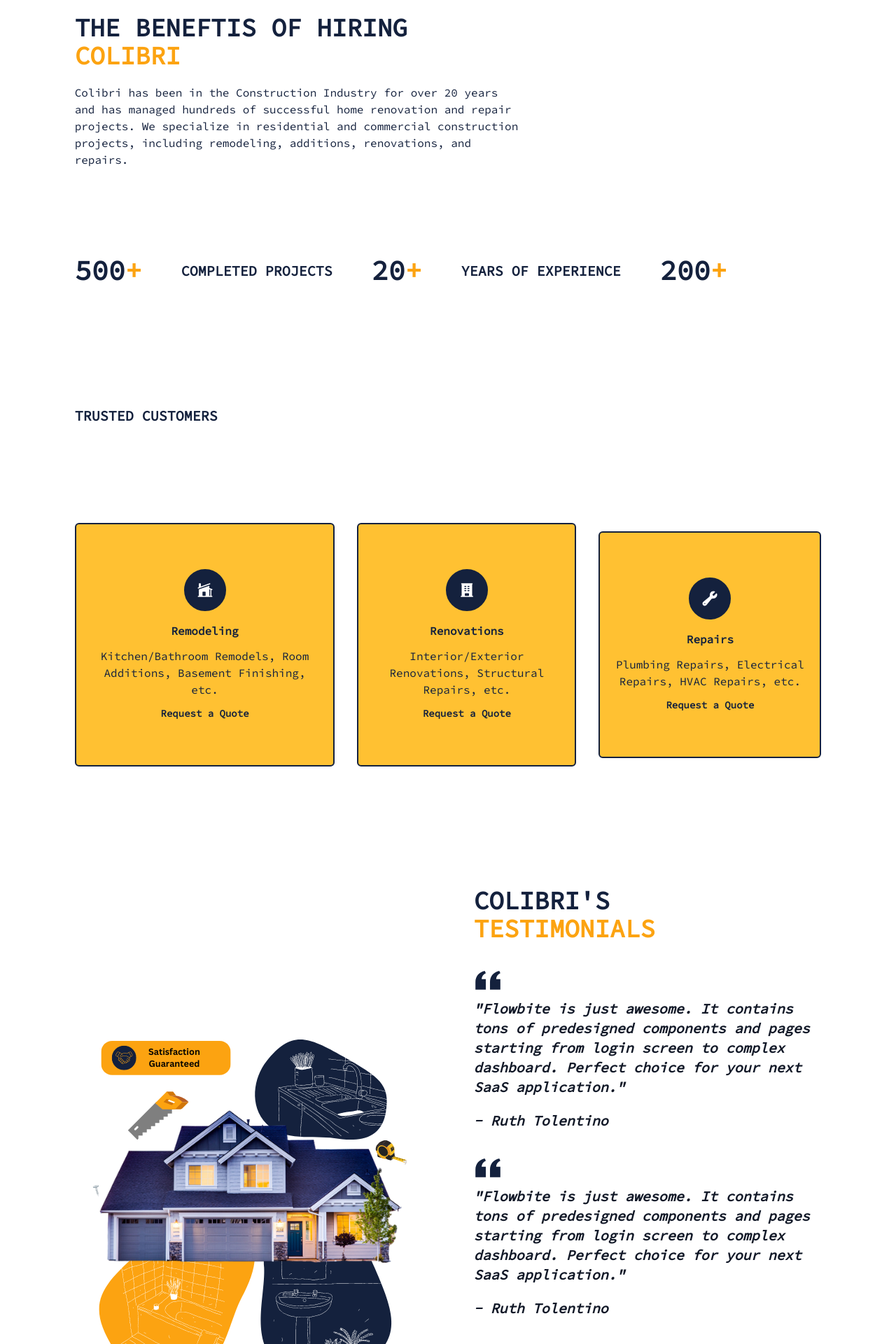
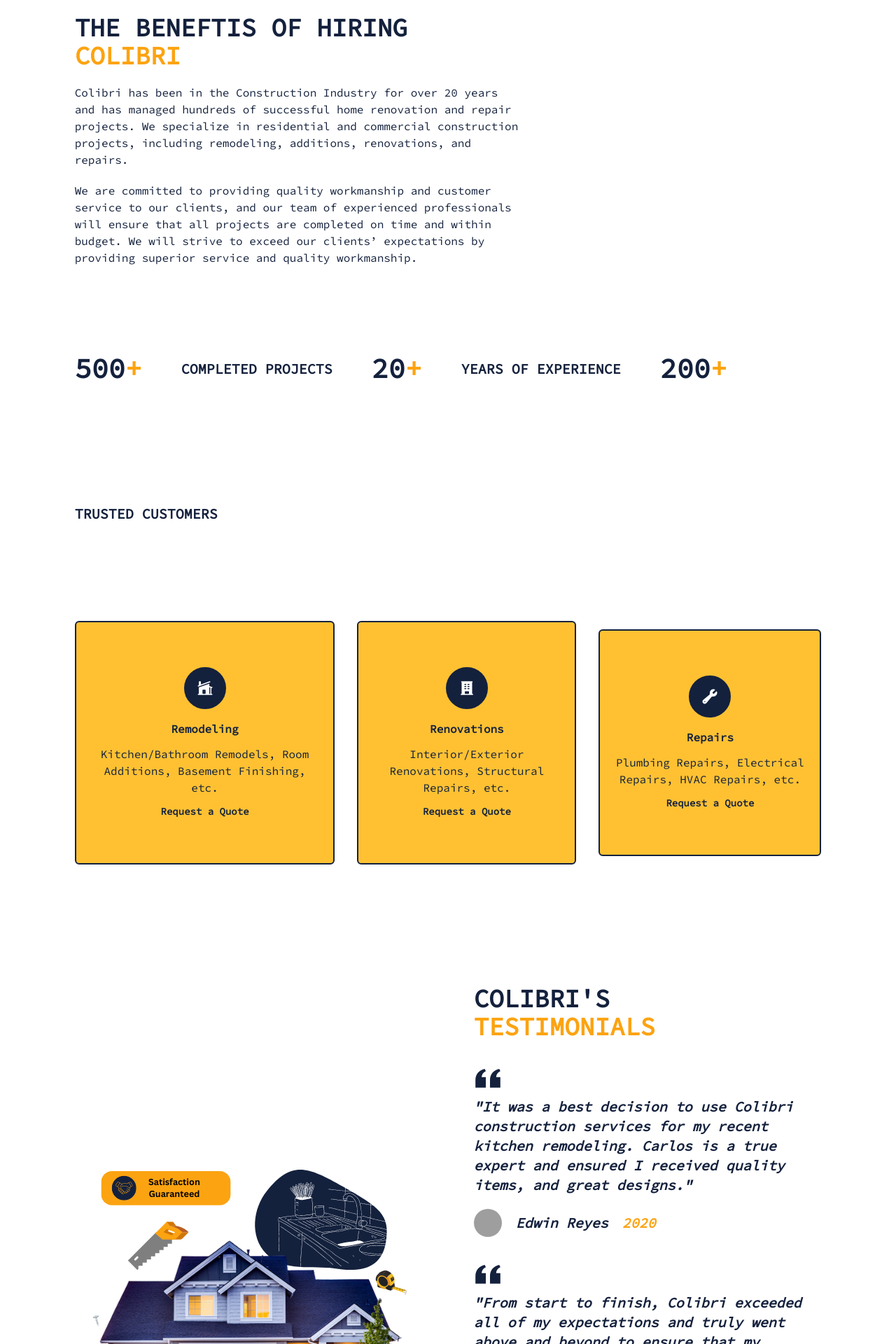
Before and after one commit to vcristian1/colibri, a React (Vite) app: page / in a window 1280 px wide. Shown: the part 880-2800 px from the top of the page at 70% size. Built offline with nearby package versions, Linux system fonts and the light colour scheme; grey boxes are pictures that could not be loaded.

Commit message:
added additional styling, including before tags to render an image above featured projects

```diff
--- a/src/scenes/benefits/Benefit.tsx
+++ b/src/scenes/benefits/Benefit.tsx
@@ -19,6 +19,7 @@
     <motion.div
       variants={childVariant}
       className={`mt-5 rounded-md border-2 border-[#14213D] px-5 py-16 text-center bg-secondary-500`}
+
     >
       <div className="mb-4 flex justify-center">
         <div className="rounded-full border-2 border-[#14213D] bg-[#14213D] p-4">
--- a/src/scenes/benefits/index.tsx
+++ b/src/scenes/benefits/index.tsx
@@ -48,20 +48,21 @@
         >
             {/* HEADER HERE */}
             <motion.div
-             className='md:my-5 md:w-3/5'
+             className='md:my-5 md:w-3/5 lg:w-4/5'
              initial="hidden"
              whileInView="visible"
              viewport={{ once: true, amount: 0.5 }}
-             transition={{ duration: 0.5 }}
+             transition={{ duration: 1 }}
              variants={{
-               hidden: { opacity: 0, x: -50 },
+               hidden: { opacity: 0, x: -90 },
                visible: { opacity: 1, x: 0 },
              }}
             >
                 <HText>THE BENEFTIS OF HIRING {" "}<span className='text-[#FCA311]'>COLIBRI</span></HText>
-                <p className="my-5">
+                <p className="my-5 lg:text-[20px]">
                 Colibri has been in the Construction Industry for over 20 years and has managed hundreds of successful home renovation and repair projects. We specialize in residential and commercial construction projects, including remodeling, additions, renovations, and repairs.
                 </p>
+                <p className="my-5 lg:text-[20px]">We are committed to providing quality workmanship and customer service to our clients,  and our team of experienced professionals will ensure that all projects are completed on time and within budget. We will strive to exceed our clients’ expectations by providing superior service and quality workmanship.</p>
 
             </motion.div>
 
@@ -70,9 +71,9 @@
              initial="hidden"
              whileInView="visible"
              viewport={{ once: true, amount: 0.5 }}
-             transition={{ delay: 0.5, duration: 0.5 }}
+             transition={{ delay: 0.50, duration: .75 }}
              variants={{
-               hidden: { opacity: 0, x: -50 },
+               hidden: { opacity: 0, x: -90 },
                visible: { opacity: 1, x: 0 },
              }}
             >
@@ -89,8 +90,8 @@
              className='mt-5 items-center justify-between gap-8 md:flex'
              initial="hidden"
              whileInView="visible"
-             viewport={{  once: true, amount: 0.5 }}
-             transition={{ delay: 0.75, duration: 0.5 }}
+             viewport={{  once: true, amount: .5 }}
+             transition={{ delay: 0.5, duration: 1 }}
              variants={container}
             >
                 {benefits.map((benefit: BenefitType) => (
@@ -105,7 +106,17 @@
             </motion.div>
 
             {/* BENEFITS GRAPHICS AND DESCRIPTION HERE */}
-            <div className='mt-16 items-center justify-between gap-20 md:mt-28 md:flex'>
+            <motion.div
+             className='mt-16 items-center justify-between gap-20 md:mt-28 md:flex'
+             initial="visible"
+             whileInView="visible"
+             viewport={{ once: true, amount: 0.5 }}
+             transition={{ duration: 0.5 }}
+             variants={{
+              hidden: { opacity: 0, x: 90 },
+              visible: { opacity: 1, x: 0 },
+            }}
+            >
 
                 {/* GRAPHIC HERE */}
                 <img className="mx-auto" src={BenefitsPageGraphic} alt="benefits-page-graphic" />
@@ -114,15 +125,15 @@
                 <div className='mb-[120px] md:mb-[60px] lg:mb-16'>
                     {/* TITLE HERE */}
                     <div className='relative'>
-                        <div className='mt-[120px] md:mt-[60px] lg-mt-[120px]'>
+                        <div className='mt-[120px] md:mt-[60px] lg-mt-[120px] '>
                             <motion.div
                              className='md:my-5 md:w-3/5'
                              initial="hidden"
                              whileInView="visible"
                              viewport={{ once: true, amount: 0.5 }}
-                             transition={{ duration: 0.5 }}
+                             transition={{ delay: 0.5, duration: 0.5 }}
                              variants={{
-                               hidden: { opacity: 0, x: 50 },
+                               hidden: { opacity: 0, x: 90 },
                                visible: { opacity: 1, x: 0 },
                              }}
                             >
@@ -139,34 +150,46 @@
                         initial="hidden"
                         whileInView="visible"
                         viewport={{ once: true, amount: 0.5 }}
-                        transition={{ delay: 0.2, duration: 0.5 }}
+                        transition={{ delay: 0.5, duration: 1 }}
                         variants={{
-                        hidden: { opacity: 0, x: 50 },
+                        hidden: { opacity: 0, x: 90 },
                         visible: { opacity: 1, x: 0 },
                         }}
                     >
 
-                        <blockquote className="text-xl italic font-semibold text-gray-900 dark:text-[#14213D]">
+                        <blockquote className="text-xl italic font-semibold text-[#14213d] dark:text-[#14213D]">
                             <svg aria-hidden="true" className="mt-10 w-10 h-10 text-[#14213D] dark:text-[#14213D" viewBox="0 0 24 27" fill="none" xmlns="http://www.w3.org/2000/svg"><path d="M14.017 18L14.017 10.609C14.017 4.905 17.748 1.039 23 0L23.995 2.151C21.563 3.068 20 5.789 20 8H24V18H14.017ZM0 18V10.609C0 4.905 3.748 1.038 9 0L9.996 2.151C7.563 3.068 6 5.789 6 8H9.983L9.983 18L0 18Z" fill="currentColor"/></svg>
-                            <p className=''>"Flowbite is just awesome. It contains tons of predesigned components and pages starting from login screen to complex dashboard. Perfect choice for your next SaaS application."</p>
-                            <p className='mt-5'>- Ruth Tolentino</p>
+                            <p className=''>"It was a best decision to use Colibri construction services for my recent kitchen remodeling. Carlos is a true expert and ensured I received quality items, and great designs."</p>
+                            <div className='flex items-center mt-5'>
+                                <img className="h-10 w-10 rounded-full" src="https://images.unsplash.com/photo-1494790108377-be9c29b29330?ixlib=rb-1.2.1&ixid=eyJhcHBfaWQiOjEyMDd9&auto=format&fit=facearea&facepad=2&w=256&h=256&q=80" alt=""></img>
+                                <p className='ml-5'>Edwin Reyes{""}</p>
+                                <p className='ml-5 text-[#fca311]'>2020</p>
+                            </div>
                         </blockquote>
 
-                        <blockquote className="text-xl italic font-semibold text-gray-900 dark:text-[#14213D]">
+                        <blockquote className="text-xl italic font-semibold text-[#14213d] dark:text-[#14213D]">
                             <svg aria-hidden="true" className="mt-10 w-10 h-10 text-[#14213D] dark:text-[#14213D" viewBox="0 0 24 27" fill="none" xmlns="http://www.w3.org/2000/svg"><path d="M14.017 18L14.017 10.609C14.017 4.905 17.748 1.039 23 0L23.995 2.151C21.563 3.068 20 5.789 20 8H24V18H14.017ZM0 18V10.609C0 4.905 3.748 1.038 9 0L9.996 2.151C7.563 3.068 6 5.789 6 8H9.983L9.983 18L0 18Z" fill="currentColor"/></svg>
-                            <p className=''>"Flowbite is just awesome. It contains tons of predesigned components and pages starting from login screen to complex dashboard. Perfect choice for your next SaaS application."</p>
-                            <p className='mt-5'>- Ruth Tolentino</p>
+                            <p className=''>"From start to finish, Colibri exceeded all of my expectations and truly went above and beyond to ensure that my project was a success. The attention to detail and precision was very noticeable."</p>
+                            <div className='flex items-center mt-5'>
+                                <img className="h-10 w-10 rounded-full" src="https://images.unsplash.com/photo-1494790108377-be9c29b29330?ixlib=rb-1.2.1&ixid=eyJhcHBfaWQiOjEyMDd9&auto=format&fit=facearea&facepad=2&w=256&h=256&q=80" alt=""></img>
+                                <p className='ml-5'>Sara Mills{""}</p>
+                                <p className='ml-5 text-[#fca311]'>2021</p>
+                            </div>
                         </blockquote>
 
-                        <blockquote className="text-xl italic font-semibold text-gray-900 dark:text-[#14213D]">
+                        <blockquote className="text-xl italic font-semibold text-[#14213d] dark:text-[#14213D]">
                             <svg aria-hidden="true" className="mt-10 w-10 h-10 text-[#14213D] dark:text-[#14213D" viewBox="0 0 24 27" fill="none" xmlns="http://www.w3.org/2000/svg"><path d="M14.017 18L14.017 10.609C14.017 4.905 17.748 1.039 23 0L23.995 2.151C21.563 3.068 20 5.789 20 8H24V18H14.017ZM0 18V10.609C0 4.905 3.748 1.038 9 0L9.996 2.151C7.563 3.068 6 5.789 6 8H9.983L9.983 18L0 18Z" fill="currentColor"/></svg>
-                            <p className=''>"Flowbite is just awesome. It contains tons of predesigned components and pages starting from login screen to complex dashboard. Perfect choice for your next SaaS application."</p>
-                            <p className='mt-5'>- Ruth Tolentino</p>
+                            <p className=''>"My house was destroyed by fire, Colibri construction services came and completely restored my house. The restoration was breathtaking, the quality of their work was outstanding. It was a total gut rehab and they rehabbed everything."</p>
+                            <div className='flex items-center mt-5'>
+                                <img className="h-10 w-10 rounded-full" src="https://images.unsplash.com/photo-1494790108377-be9c29b29330?ixlib=rb-1.2.1&ixid=eyJhcHBfaWQiOjEyMDd9&auto=format&fit=facearea&facepad=2&w=256&h=256&q=80" alt=""></img>
+                                <p className='ml-5'>Ruth T.{""}</p>
+                                <p className='ml-5 text-[#fca311]'>2022</p>
+                            </div>
                         </blockquote>
 
                     </motion.div>
                 </div>
-            </div>
+            </motion.div>
         </motion.div>
     </section>
   )
--- a/src/scenes/contactUs/index.tsx
+++ b/src/scenes/contactUs/index.tsx
@@ -37,15 +37,15 @@
              viewport={{ once: true, amount: 0.5 }}
              transition={{ duration: 0.5 }}
              variants={{
-                hidden: { opacity: 0, x: -50 },
+                hidden: { opacity: 0, x: -90 },
                 visible: { opacity: 1, x: 0 },
              }}
             >
                 <HText>
-                    NEED AN<span className="text-[#FCA311]"> ESTIMATE?</span>
+                    GET YOUR<span className="text-[#FCA311]"> ESTIMATE</span>
                 </HText>
-                <p className="my-5">
-                    Fill out the form below to begin. Our team will get back to you right away regarding your inquiry.
+                <p className="my-5 lg:text-[20px]">
+                    We are committed to providing quality workmanship and customer service to our clients, and our team of experienced professionals will respond to your inquiry within two business days.
                 </p>
             </motion.div>
 
@@ -58,7 +58,7 @@
                  viewport={{ once: true, amount: 0.5 }}
                  transition={{ duration: 0.5 }}
                  variants={{
-                    hidden: { opacity: 0, x: -50 },
+                    hidden: { opacity: 0, x: -90 },
                     visible: { opacity: 1, x: 0 },
                  }}
                 >
@@ -139,9 +139,9 @@
                     initial="hidden"
                     whileInView="visible"
                     viewport={{ once: true, amount: 0.5 }}
-                    transition={{ delay: 0.2, duration: 0.5 }}
+                    transition={{ delay: 0.5, duration: 1 }}
                     variants={{
-                    hidden: { opacity: 0, y: 50 },
+                    hidden: { opacity: 0, y: 90 },
                     visible: { opacity: 1, y: 0 },
                     }}
                 >
--- a/src/scenes/home/index.tsx
+++ b/src/scenes/home/index.tsx
@@ -52,10 +52,10 @@
                     <div className="relative">
                         <div className="before:absolute before:-top-20 before:-left-20 before:z-[-1] md:-mb-5">
                             <img src={HomePageText} alt="home-page-text" />
-                            <h1 className="text-[#FCA311] font-semibold text-3xl mt-5 ml-1 md:ml-0 md:mt-2 md:mb-10">Construction Services</h1>
+                            <h1 className="text-[#FCA311] font-semibold text-3xl mt-5 ml-1 md:ml-0 md:mt-2 md:mb-10 lg:mt-5">Construction Services</h1>
                         </div>
                     </div>
-                    <p className="mt-8 text-[15px] font-semibold">
+                    <p className="mt-8 text-[15px] font-semibold lg:text-[20px]">
                     Colibri is a full-service construction company located in Chicago, IL. We specialize in residential and commercial construction projects, including remodeling, additions, renovations, and repairs. We are committed to providing quality workmanship and customer service to our clients.
                     </p>
                 </motion.div>
@@ -80,14 +80,14 @@
                 </motion.div>
             </div>
             {/* Image Here */}
-            <div className="flex basis-3/5 justify-center md:z-10 md:ml-40 md:mt-16 md:justify-items-end">
+            <div className="flex basis-3/5 justify-center md:z-10 md:ml-40 md:mt-16 md:justify-items-end lg:mt-[170px]">
                 <img src={HomePageGraphic} alt="home-page-graphic" />
             </div>
         </motion.div>
 
         {/* Sponsors Here */}
         {isAboveMediumScreens && (
-            <div className="lg:mt-4 h-[158px] w-full bg-[#FFC132] py-10">
+            <div className="lg:mt-4 h-[158px] w-full py-10">
                 <motion.div
                  className="mx-auto w-5/6"
                  initial="hidden"
--- a/tailwind.config.cjs
+++ b/tailwind.config.cjs
@@ -34,6 +34,7 @@
         abstractwaves: "url('./assets/AbstractWaves.png')",
         sparkles: "url('./assets/Sparkles.png')",
         circles: "url('./assets/Circles.png')",
+        logo: "url('./assets/Logo.png')",
 
       },
     },
```
Also changed, not shown: src/scenes/footer/index.tsx (+4 -4 lines), src/scenes/ourProjects/index.tsx (+19 -11 lines), src/assets/EvolveText.png (added), src/assets/Sparkles.png (added).
